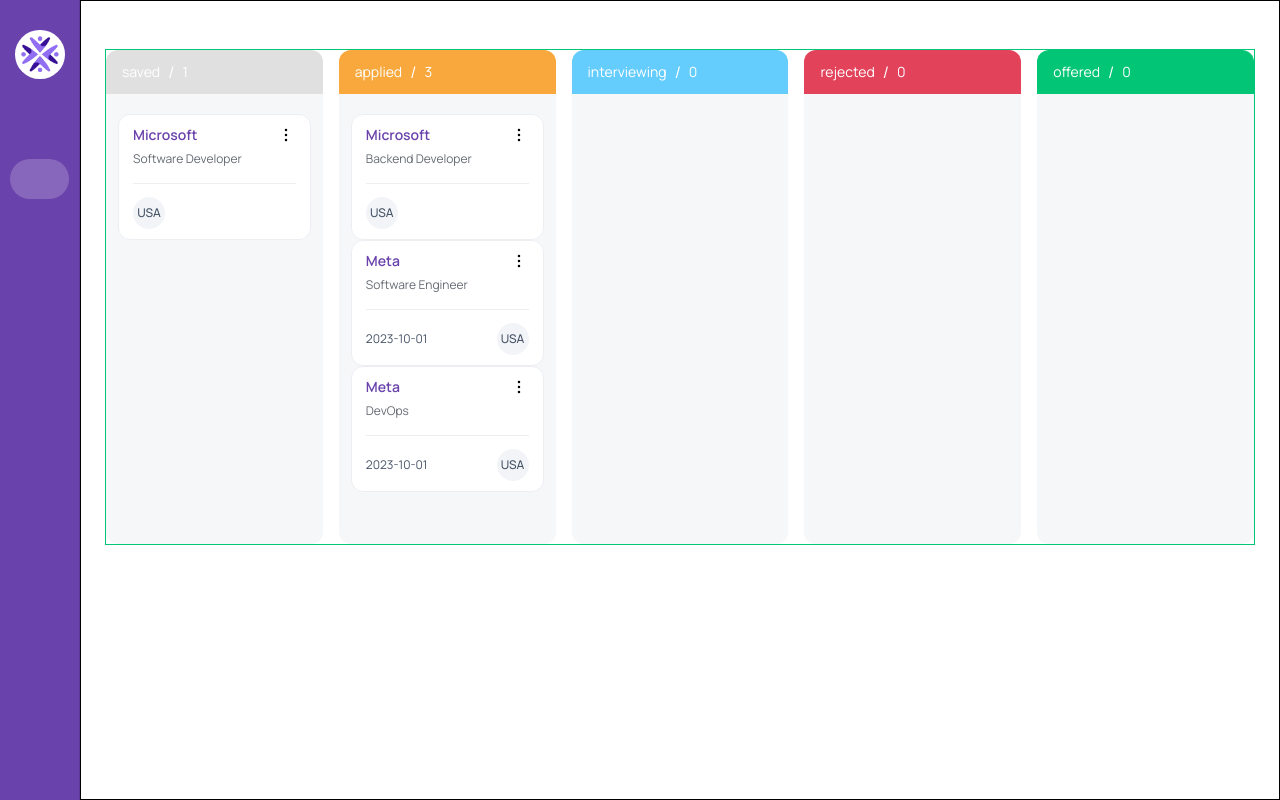
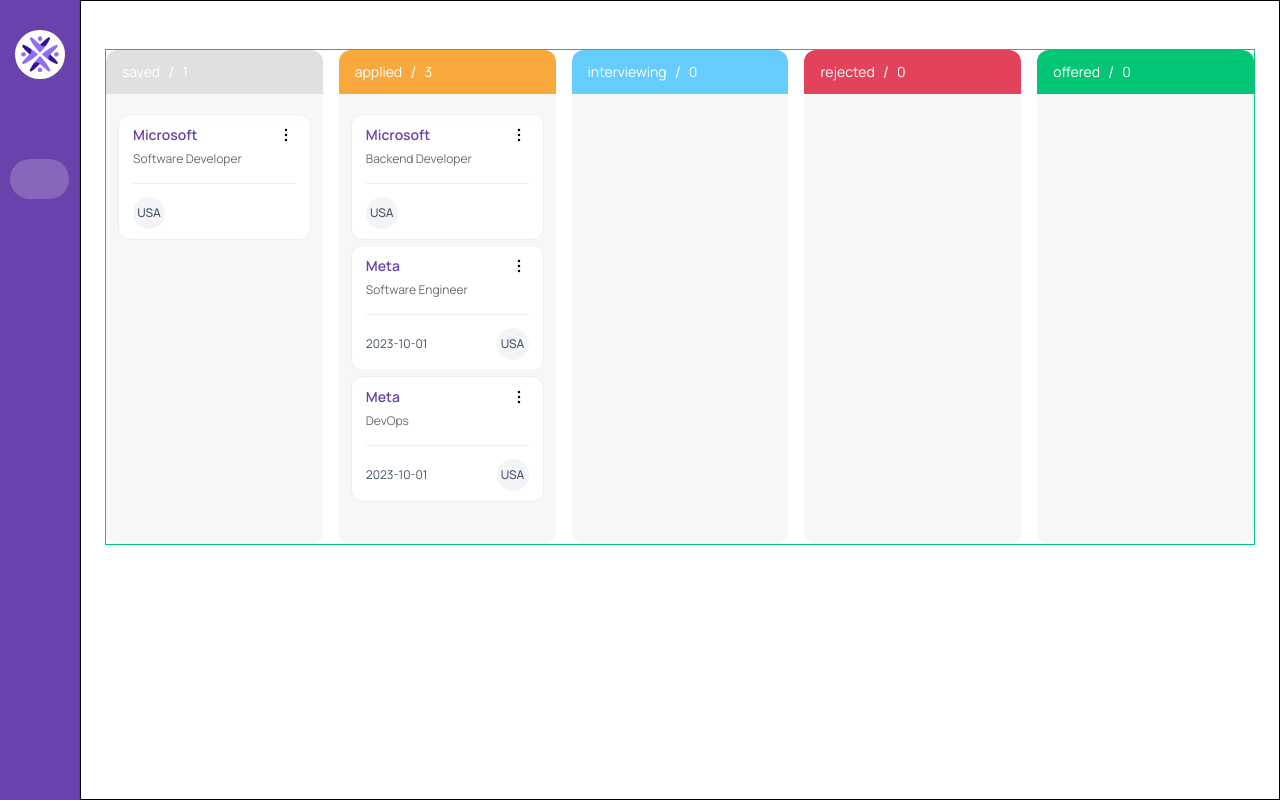
Before and after one commit to mariamdatuka/jobsy, a React (Vite) app: page /dashboard in a window 1280 px wide. Built offline with nearby package versions, Linux system fonts and the light colour scheme; some icons are missing; a web font is replaced by a local one; what @ebay/nice-modal-react would draw is missing.

Commit message:
fix:style

```diff
--- a/src/pages/Dashboard/components/ColumnContainer.tsx
+++ b/src/pages/Dashboard/components/ColumnContainer.tsx
@@ -42,6 +42,7 @@
           </Typography>
           <Text color="#fff">{tasks.length}</Text>
         </TitleBox>
+        <ColumnBoxWrapper>
           <ColumnBox ref={setNodeRef}>
             <SortableContext items={tasks.map((task) => task.taskID)}>
               {tasks.map((task) => (
@@ -49,6 +50,9 @@
               ))}
             </SortableContext>
           </ColumnBox>
+          <FadeTop />
+          <FadeBottom />
+        </ColumnBoxWrapper>
       </Box>
     </>
   );
@@ -56,7 +60,7 @@
 
 export default ColumnContainer;
 
-const TitleBox = styled(Stack)<{ bgcolor: string }>(({ bgcolor, theme }) => ({
+const TitleBox = styled(Stack)<{ bgcolor: string }>(({ bgcolor }) => ({
   backgroundColor: bgcolor,
   padding: "10px 16px",
   borderTopLeftRadius: "12px",
@@ -66,13 +70,50 @@
   alignItems: "center",
 }));
 
-const ColumnBox = styled(Stack)({
+const ColumnBoxWrapper = styled(Box)({
+  position: "relative",
   height: "450px",
   maxHeight: "450px",
-  padding: "20px 12px",
-  backgroundColor: "#f5f7f9",
-  overflowY: "scroll",
-  scrollbarWidth: "none",
   borderBottomLeftRadius: "12px",
   borderBottomRightRadius: "12px",
+  overflow: "hidden",
 });
+
+const ColumnBox = styled(Stack)({
+  height: "100%",
+  padding: "20px 12px",
+  display: "flex",
+  flexDirection: "column",
+  gap: "5px",
+  backgroundColor: "#f5f7f9",
+  overflowY: "auto",
+  scrollbarWidth: "none",
+  "&::-webkit-scrollbar": {
+    display: "none",
+  },
+  MsOverflowStyle: "none",
+});
+
+const FadeTop = styled(Box)({
+  position: "absolute",
+  top: 0,
+  left: 0,
+  right: 0,
+  height: "30px",
+  background:
+    "linear-gradient(to bottom, rgba(245, 247, 249, 1) 0%, rgba(245, 247, 249, 0) 100%)",
+  pointerEvents: "none",
+  zIndex: 1,
+});
+
+const FadeBottom = styled(Box)({
+  position: "absolute",
+  bottom: 0,
+  left: 0,
+  right: 0,
+  height: "30px",
+  background:
+    "linear-gradient(to top, rgba(245, 247, 249, 1) 0%, rgba(245, 247, 249, 0) 100%)",
+  pointerEvents: "none",
+  zIndex: 1,
+});
--- a/src/pages/Dashboard/components/JobCard.tsx
+++ b/src/pages/Dashboard/components/JobCard.tsx
@@ -106,7 +106,7 @@
 
 export default JobCard;
 
-const JobContainer = styled(Stack)(({ theme }) => ({
+const JobContainer = styled(Stack)(() => ({
   backgroundColor: "#fff",
   padding: "10px 14px",
   border: "1px solid #eceef2",
--- a/src/pages/Dashboard/components/KanbanBoard.tsx
+++ b/src/pages/Dashboard/components/KanbanBoard.tsx
@@ -11,8 +11,8 @@
 } from "@dnd-kit/core";
 import { createPortal } from "react-dom";
 import { arrayMove } from "@dnd-kit/sortable";
-import ColumnContainer2 from "./ColumnContainer";
-import JobCard2 from "./JobCard";
+import ColumnContainer from "./ColumnContainer";
+import JobCard from "./JobCard";
 
 export interface Task {
   taskID: number;
@@ -151,7 +151,6 @@
 
     const isOverColumn = over.data.current?.type === "column";
     if (isActiveTask && isOverColumn) {
-      console.log("columns");
       const overId = over.id as Task["status"];
       setTasks((tasks) => {
         const activeIndex = tasks.findIndex((t) => t.taskID === activeId);
@@ -175,12 +174,10 @@
       sensors={sensors}
       onDragStart={handleDragStart}
       onDragEnd={handleDragEnd}
-      // onDragCancel={handleDragCancel}
-      // onDragOver={handleDragOver}
     >
       <Stack direction="row" spacing={2} border="1px solid #02c575">
         {columns.map((col) => (
-          <ColumnContainer2
+          <ColumnContainer
             column={col}
             key={col.title}
             tasks={tasks.filter((task) => task.status === col.id)}
@@ -190,7 +187,7 @@
 
       {createPortal(
         <DragOverlay>
-          {activeTask && <JobCard2 task={activeTask} />}
+          {activeTask && <JobCard task={activeTask} />}
         </DragOverlay>,
         document.body
       )}
```
Lines whose indentation alone changed are shown as unchanged.
